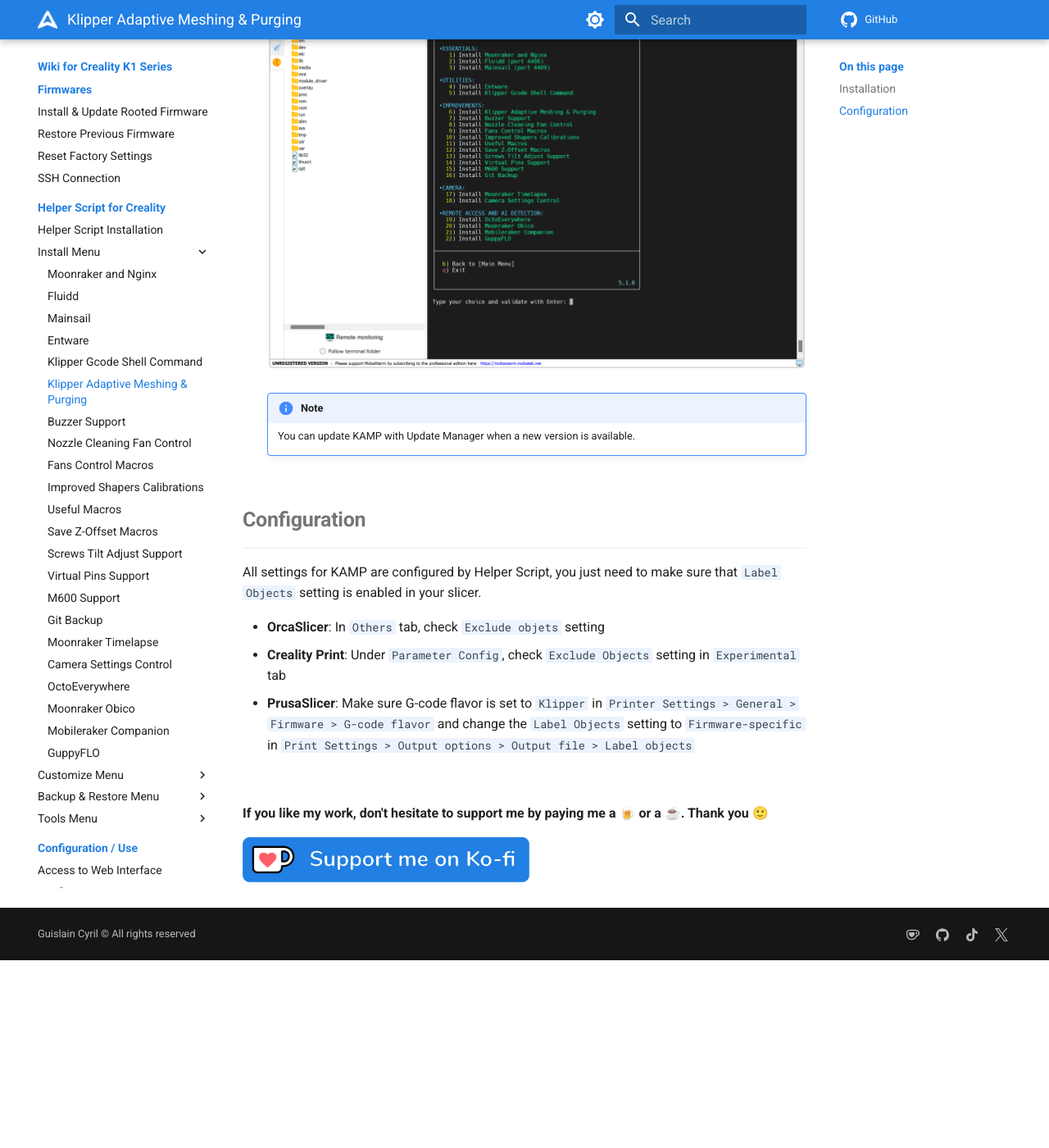
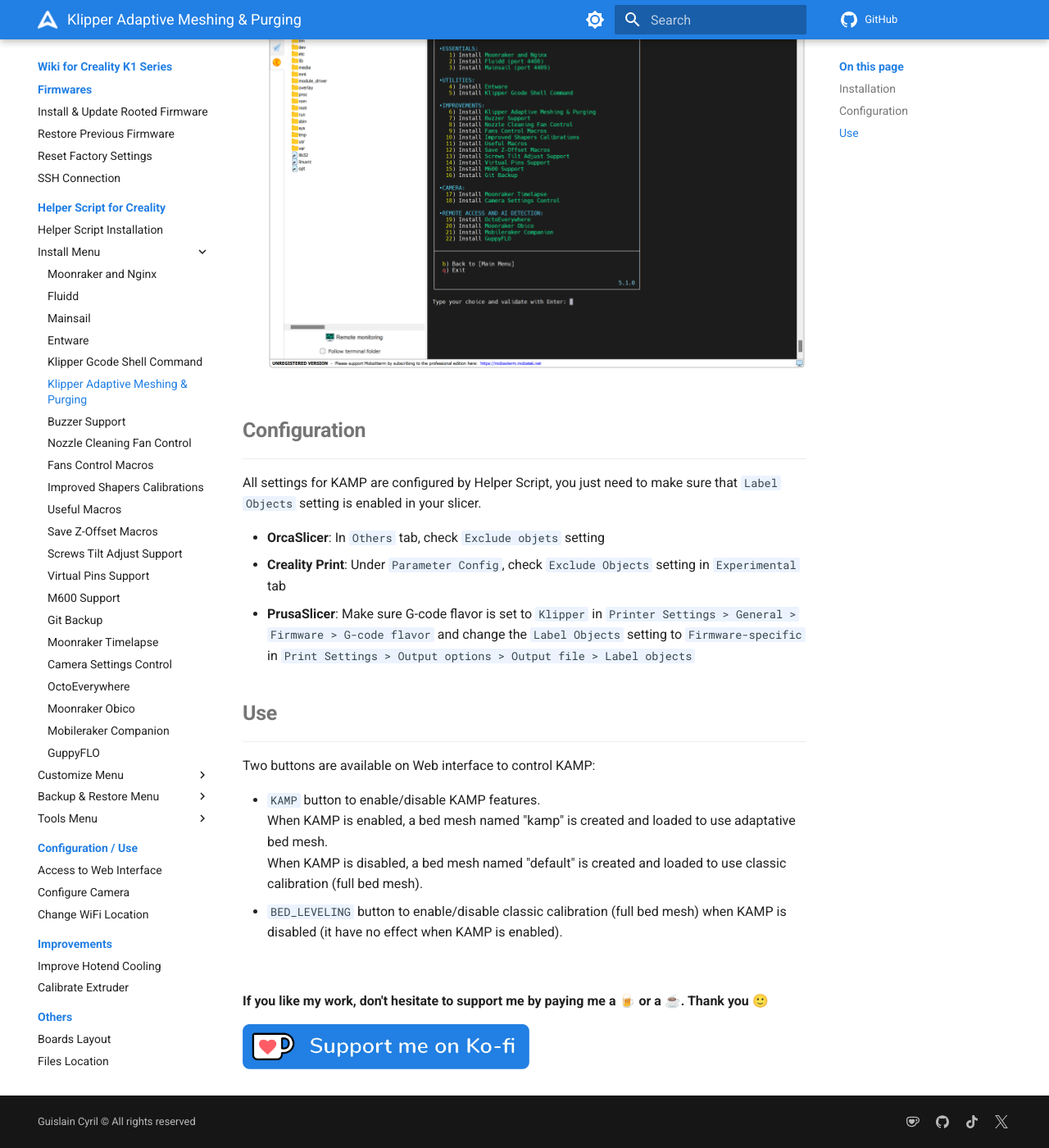
Before and after one commit to Guilouz/Creality-Helper-Script-Wiki, an MkDocs documentation site: the page built from docs/helper-script/klipper-adaptive-meshing-and-purging.md, in a window 1280 px wide and 1400 px high, scrolled down 778 px. Shown: the whole window at 82% size. Built offline with MkDocs 1.6.1 and Material for MkDocs 9.7.7, drawn with Linux system fonts in a browser that asks for light colours; comment, search, counter and statistics services are not loaded; before the commit the page ends 1949 px from its top, so only the background shows below that.

Commit message:
Update klipper-adaptive-meshing-and-purging.md

```diff
--- a/docs/helper-script/klipper-adaptive-meshing-and-purging.md
+++ b/docs/helper-script/klipper-adaptive-meshing-and-purging.md
@@ -19,9 +19,6 @@
 
     <img width="900" src="../../assets/img/Creality-Helper-Script/Install_Menu.png">
 
-    !!! Note
-        You can update KAMP with Update Manager when a new version is available.
-
 
 ## Configuration
 <hr>
@@ -32,6 +29,16 @@
   - **Creality Print**: Under `Parameter Config`, check `Exclude Objects` setting in `Experimental` tab
   - **PrusaSlicer**: Make sure G-code flavor is set to `Klipper` in `Printer Settings > General > Firmware > G-code flavor` and change the `Label Objects` setting to `Firmware-specific` in `Print Settings > Output options > Output file > Label objects`
 
+## Use
+<hr>
+
+Two buttons are available on Web interface to control KAMP:
+
+  - `KAMP` button to enable/disable KAMP features.<br />
+     When KAMP is enabled, a bed mesh named "kamp" is created and loaded to use adaptative bed mesh.<br />
+     When KAMP is disabled, a bed mesh named "default" is created and loaded to use classic calibration (full bed mesh).
+  - `BED_LEVELING` button to enable/disable classic calibration (full bed mesh) when KAMP is disabled (it have no effect when KAMP is enabled).
+
 <br />
 
 **If you like my work, don't hesitate to support me by paying me a 🍺 or a ☕. Thank you 🙂**
```
